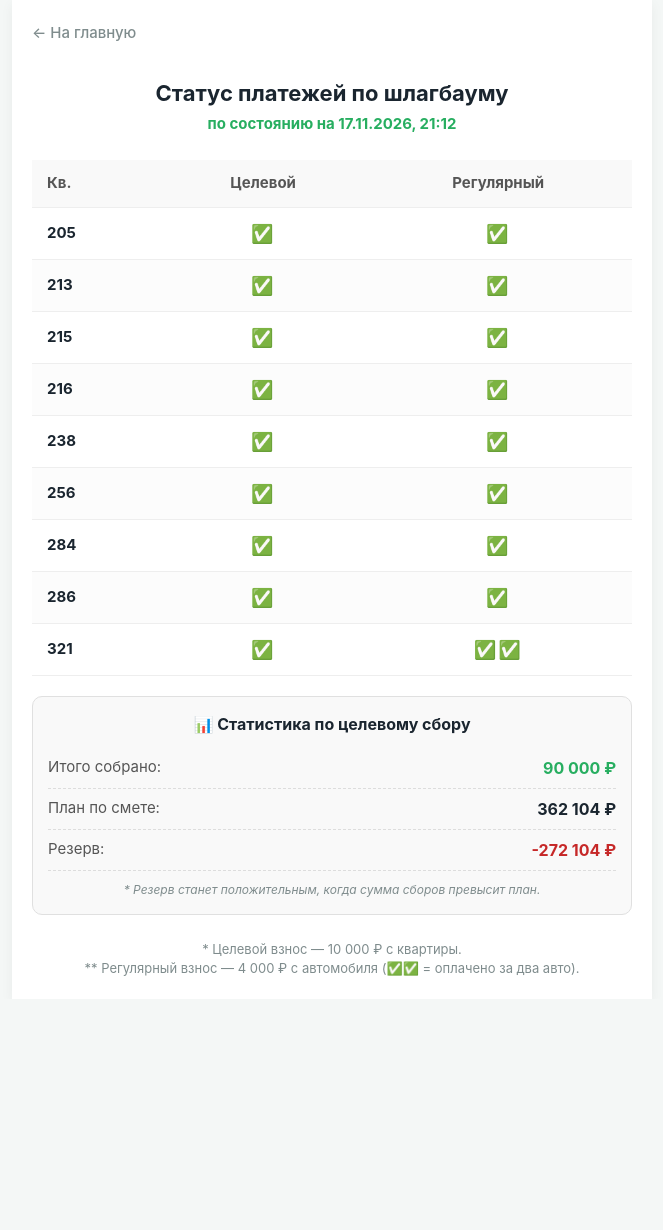
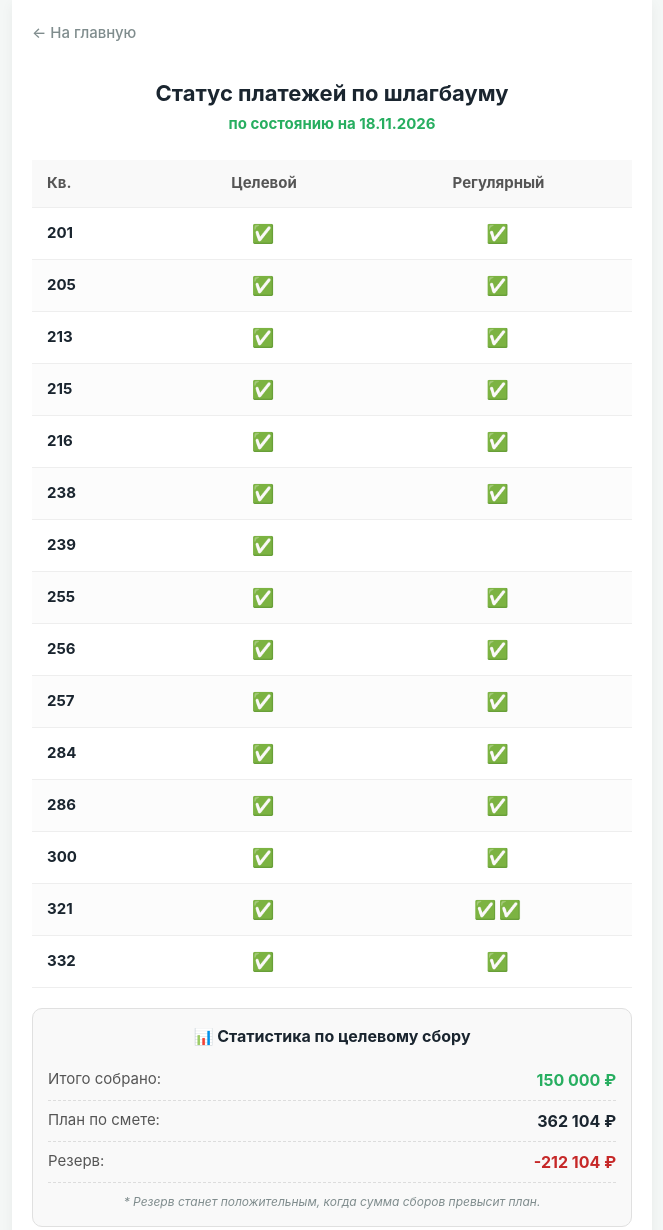
Before and after one commit to dwy5r5hf9t-design/len77-site, a plain HTML site: page status.html in a window 1280 px wide. Shown: the top 1230 px of the page, without its empty margins (308-971 px from the left). Before the commit the page ends 999 px from the top, so only its background shows below. Drawn offline with Linux system fonts and the light colour scheme.

Commit message:
Update status.html

```diff
--- a/status.html
+++ b/status.html
@@ -74,7 +74,7 @@
     <a href="index.html" class="back-link">← На главную</a>
 
     <h1>Статус платежей по шлагбауму</h1>
-    <div class="subtitle">по состоянию на 17.11.2026, 21:12</div>
+    <div class="subtitle">по состоянию на 18.11.2026</div>
 
     <table>
         <thead>
@@ -85,6 +85,11 @@
             </tr>
         </thead>
         <tbody>
+            <tr>
+                <td>201</td>
+                <td class="mark">✅</td>
+                <td class="mark">✅</td>
+            </tr>
             <tr>
                 <td>205</td>
                 <td class="mark">✅</td>
@@ -111,7 +116,22 @@
                 <td class="mark">✅</td>
             </tr>
             <tr>
+                <td>239</td>
+                <td class="mark">✅</td>
+                <td class="mark"></td>
+            </tr>
+            <tr>
+                <td>255</td>
+                <td class="mark">✅</td>
+                <td class="mark">✅</td>
+            </tr>
+            <tr>
                 <td>256</td>
+                <td class="mark">✅</td>
+                <td class="mark">✅</td>
+            </tr>
+            <tr>
+                <td>257</td>
                 <td class="mark">✅</td>
                 <td class="mark">✅</td>
             </tr>
@@ -126,9 +146,19 @@
                 <td class="mark">✅</td>
             </tr>
             <tr>
+                <td>300</td>
+                <td class="mark">✅</td>
+                <td class="mark">✅</td>
+            </tr>
+            <tr>
                 <td>321</td>
                 <td class="mark">✅</td>
                 <td class="mark">✅✅</td>
+            </tr>
+            <tr>
+                <td>332</td>
+                <td class="mark">✅</td>
+                <td class="mark">✅</td>
             </tr>
         </tbody>
     </table>
@@ -138,7 +168,7 @@
         <div class="summary-title">📊 Статистика по целевому сбору</div>
         <div class="summary-row">
             <span>Итого собрано:</span>
-            <b class="collected">90 000 ₽</b>
+            <b class="collected">150 000 ₽</b>
         </div>
         <div class="summary-row">
             <span>План по смете:</span>
@@ -146,7 +176,7 @@
         </div>
         <div class="summary-row">
             <span>Резерв:</span>
-            <b class="reserve-neg">-272 104 ₽</b>
+            <b class="reserve-neg">-212 104 ₽</b>
         </div>
         <div class="reserve-note">* Резерв станет положительным, когда сумма сборов превысит план.</div>
     </div>
```
